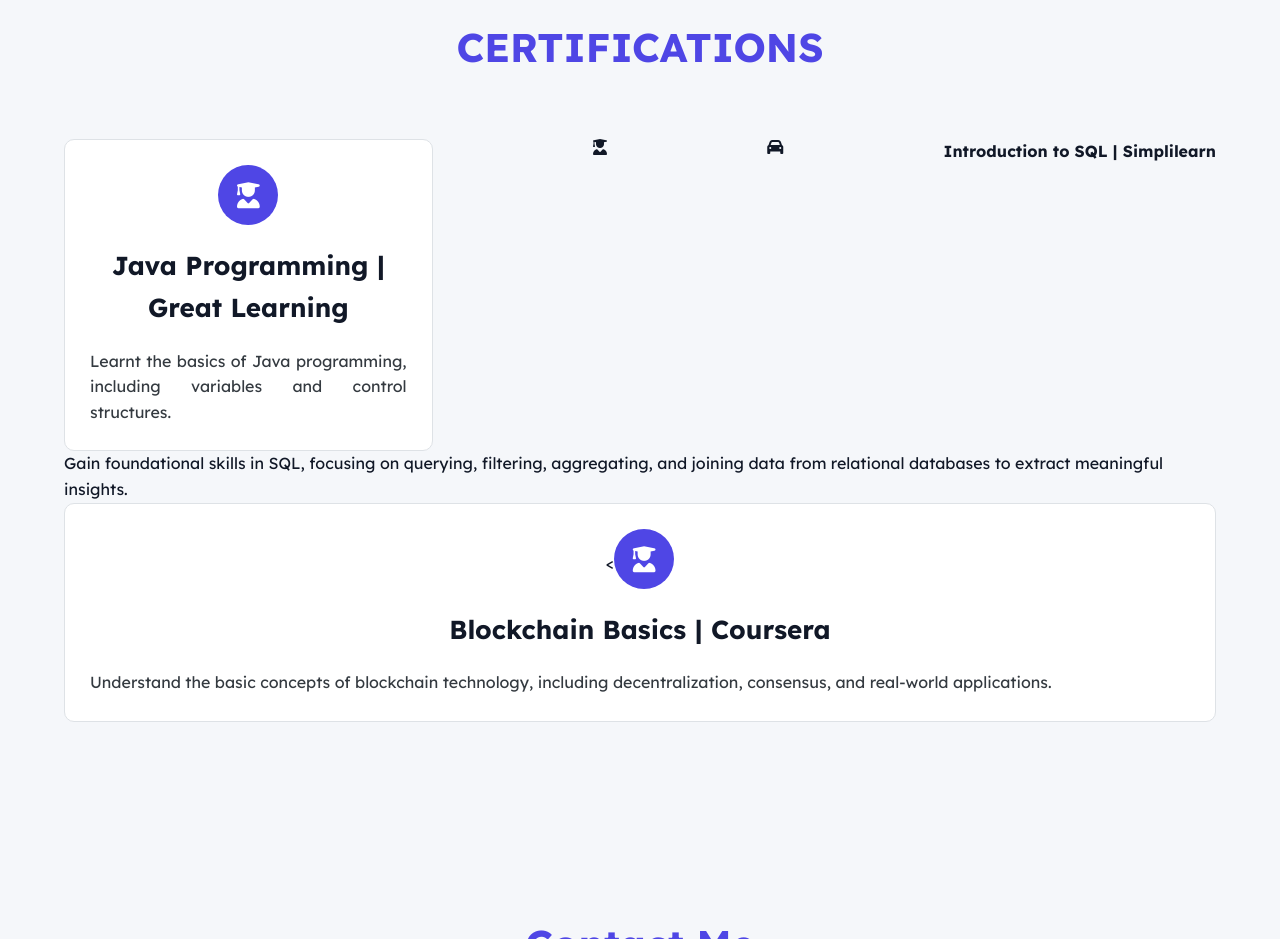
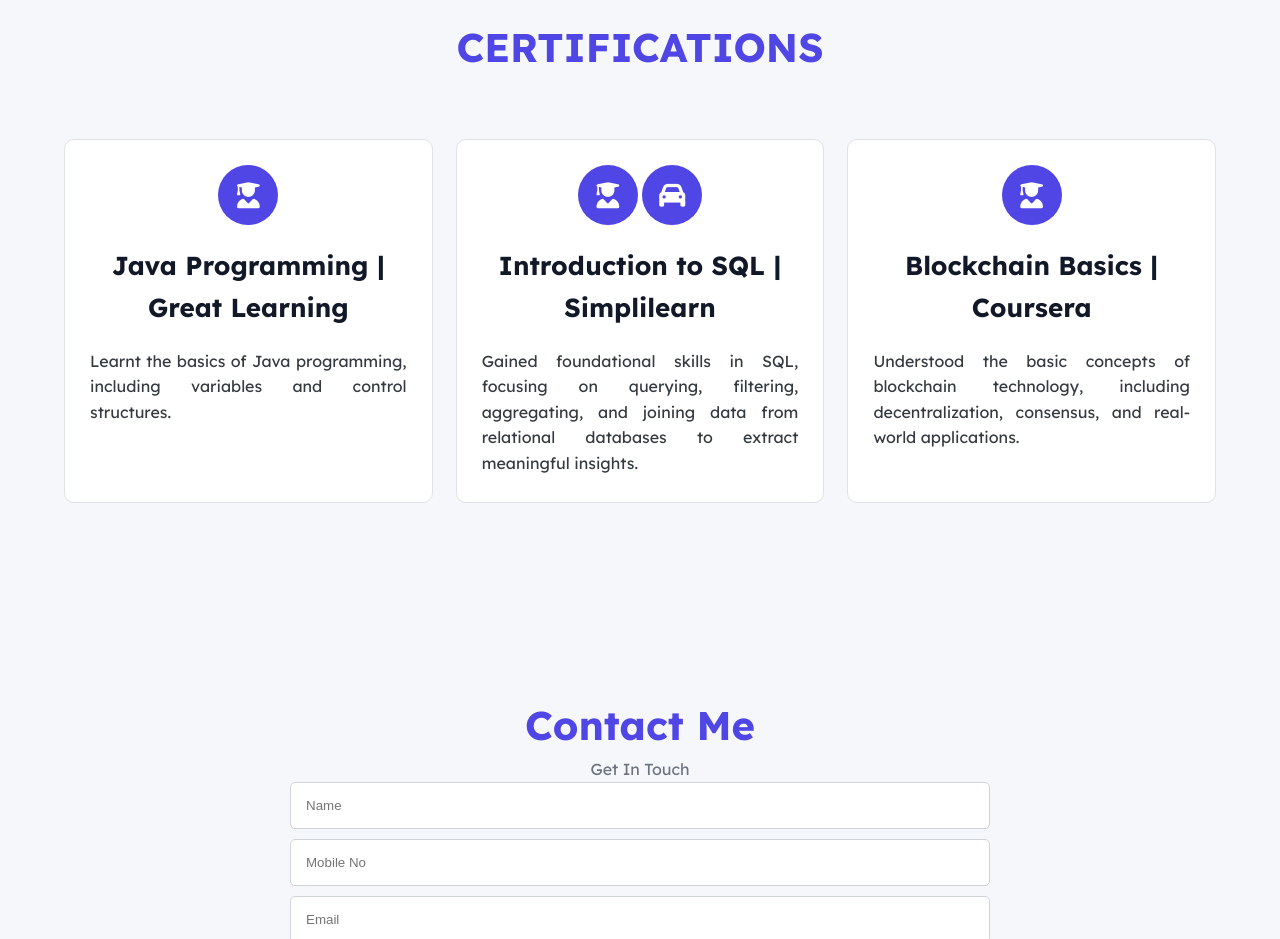
Before and after one commit to mugil-ct22/portfolio, a plain HTML site: page index.html in a window 1280 px wide. Shown: the part 2580-3519 px from the top of the page. Drawn offline with nearby package versions, Linux system fonts and the light colour scheme.

Commit message:
Update index.html

```diff
--- a/index.html
+++ b/index.html
@@ -224,25 +224,27 @@
             <h4>Certifications</h4>
         </div>
         <div class="projects">
-            <!-- 3rd Project -->
+            <!-- 1st Project -->
             <div class="project">
                 <i class="fa fa-user-graduate"></i>
                 <h4>Java Programming | Great Learning</h4>
                 <p>Learnt the basics of Java programming, including variables and control structures.</p>
             </div>
-              <!-- 2nd Project -->
-             <i class="fa fa-user-graduate"></i>
+
+            <!-- 2nd Project -->
+            <div class="project">
+                <i class="fa fa-user-graduate"></i>
                 <i class="fa fa-car"></i>
                 <h4>Introduction to SQL | Simplilearn</h4>
-                <p>Gain foundational skills in SQL, focusing on querying, filtering, aggregating, and joining data from relational databases to extract meaningful insights.</p>
-            </div>
-            <!-- 1st Project -->
-            <div class="project">
-                <<i class="fa fa-user-graduate"></i>
-                <h4>Blockchain Basics | Coursera</h4>
-                <p>Understand the basic concepts of blockchain technology, including decentralization, consensus, and real-world applications.</p>
+                <p>Gained foundational skills in SQL, focusing on querying, filtering, aggregating, and joining data from relational databases to extract meaningful insights.</p>
             </div>
 
+            <!-- 3rd Project -->
+            <div class="project">
+                <i class="fa fa-user-graduate"></i>
+                <h4>Blockchain Basics | Coursera</h4>
+                <p>Understood the basic concepts of blockchain technology, including decentralization, consensus, and real-world applications.</p>
+            </div>
         </div>
     </div>
 </section>
```
